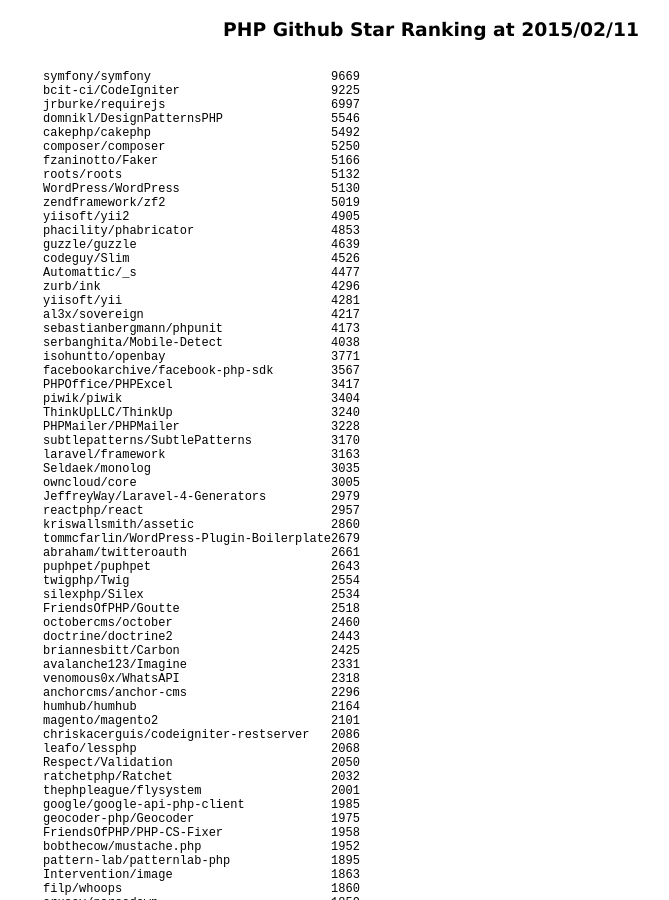
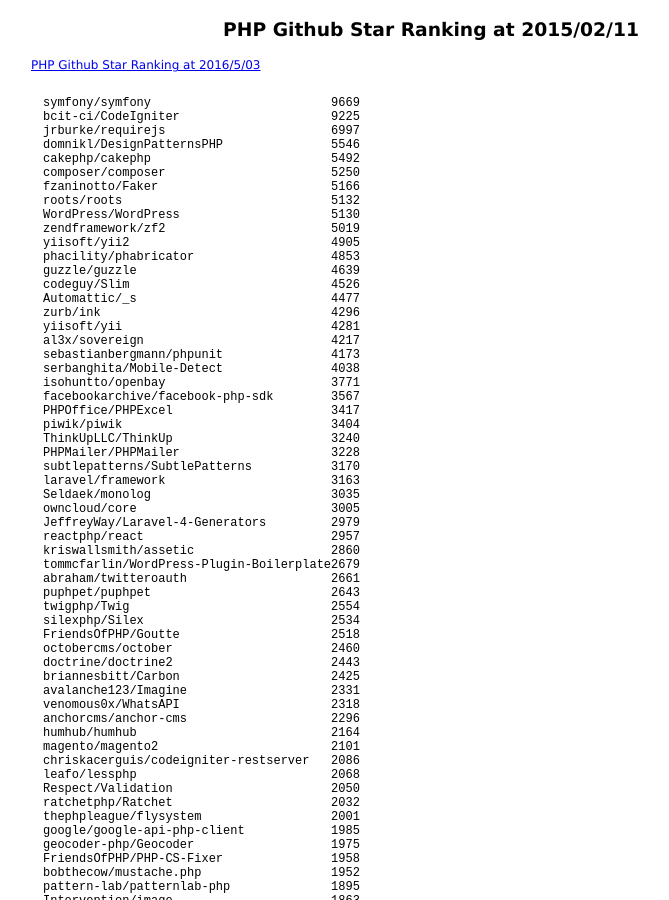
Before and after one commit to 38elements/38elements.github.com, a Jekyll site: the page built from _posts/2015-02-11-php-repository-github-star-ranking.md, in a window 1280 px wide and 900 px high. Shown: the whole window, without its empty margins (209-878 px from the left). Built offline with Jekyll 4.4.1, drawn with Linux system fonts in a browser that asks for light colours.

Commit message:
Update 2015-02-11-php-repository-github-star-ranking.md

```diff
--- a/_posts/2015-02-11-php-repository-github-star-ranking.md
+++ b/_posts/2015-02-11-php-repository-github-star-ranking.md
@@ -2,6 +2,7 @@
 layout: posts
 title: PHP Github Star Ranking at 2015/02/11
 ---
+[PHP Github Star Ranking at 2016/5/03](/2016/05/03/php-repository-github-star-ranking.html)
 <pre style="background-color: white;border: none;">
 symfony/symfony                         9669
 bcit-ci/CodeIgniter                     9225
```
